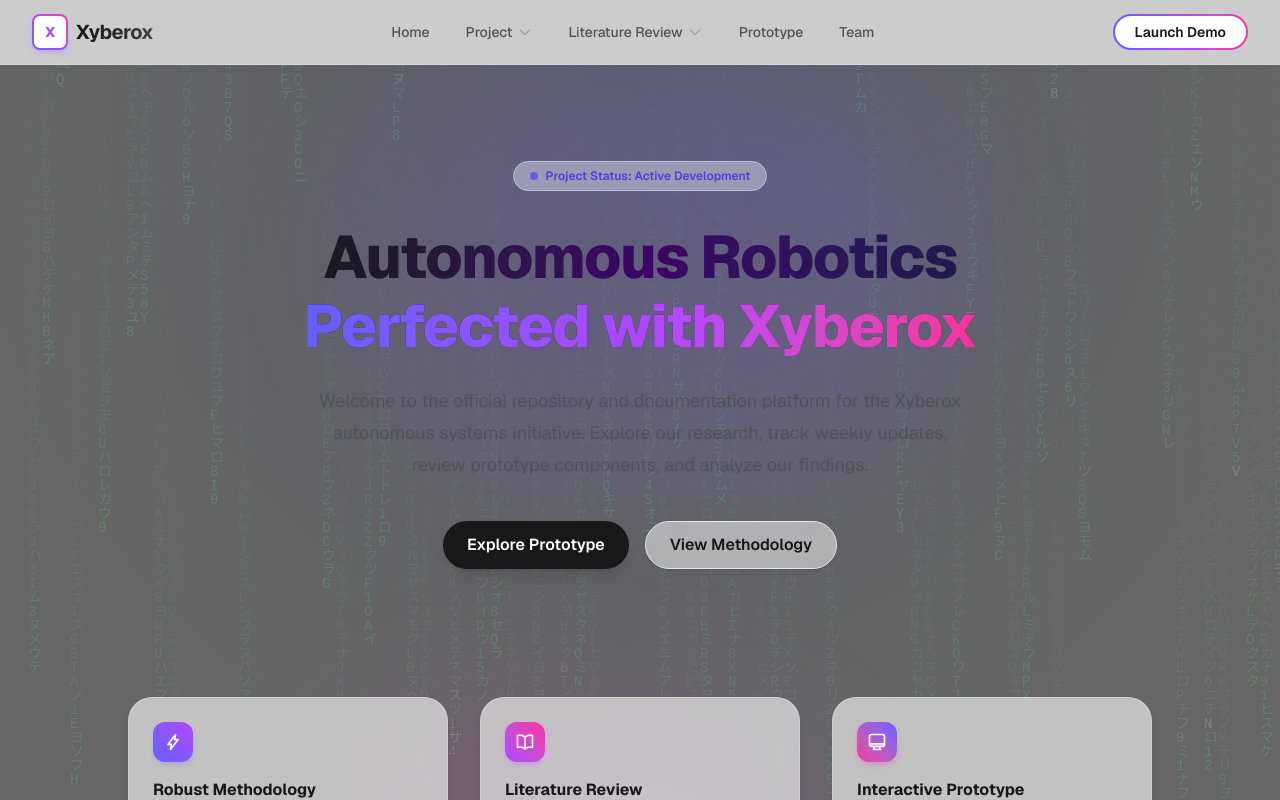
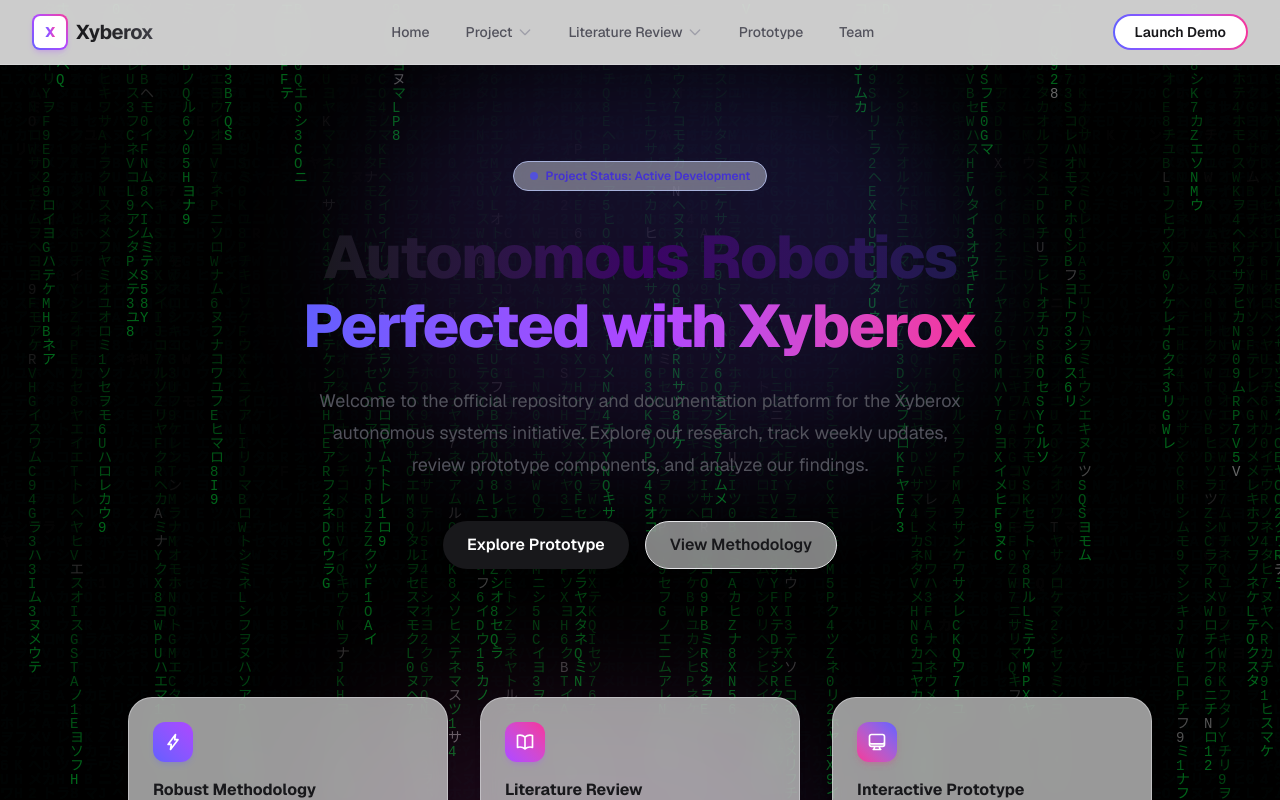
Before and after one commit to shrabondas5544/xyberox, a Next.js app: page / in a window 1280 px wide. Shown: the top 800 px of the page. Built offline with nearby package versions, Linux system fonts and the light colour scheme.

Commit message:
Make homepage and team page backgrounds transparent to show Matrix rain in center

```diff
--- a/app/components/MatrixBackground.tsx
+++ b/app/components/MatrixBackground.tsx
@@ -96,7 +96,7 @@ export default function MatrixBackground() {
   return (
     <canvas
       ref={canvasRef}
-      className="fixed inset-0 w-full h-full -z-50 pointer-events-none opacity-20 bg-black"
+      className="fixed inset-0 w-full h-full -z-50 pointer-events-none opacity-40 bg-black"
     />
   );
 }
--- a/app/page.tsx
+++ b/app/page.tsx
@@ -4,7 +4,6 @@ export default function Home() {
   return (
     <div className="relative flex flex-1 flex-col items-center justify-center overflow-hidden py-16 sm:py-24">
       {/* Dynamic Background Gradients */}
-      <div className="absolute inset-0 -z-10 bg-[radial-gradient(45rem_50rem_at_top,theme(colors.indigo.100),white)] opacity-40 dark:bg-[radial-gradient(45rem_50rem_at_top,theme(colors.zinc.900),theme(colors.zinc.950))] dark:opacity-80" />
       <div className="absolute top-0 right-1/4 -z-10 h-[400px] w-[600px] rounded-full bg-gradient-to-tr from-purple-500/10 to-indigo-500/20 blur-3xl dark:from-purple-500/5 dark:to-indigo-500/10" />
       <div className="absolute bottom-10 left-1/4 -z-10 h-[300px] w-[500px] rounded-full bg-gradient-to-br from-pink-500/10 to-purple-500/15 blur-3xl dark:from-pink-500/5 dark:to-purple-500/5" />
 
--- a/app/team/page.tsx
+++ b/app/team/page.tsx
@@ -130,7 +130,6 @@ export default function TeamPage() {
   return (
     <div className="relative flex-1 py-16 sm:py-24 overflow-hidden">
       {/* Background visual accents */}
-      <div className="absolute inset-0 -z-10 bg-[radial-gradient(45rem_50rem_at_top,theme(colors.indigo.100),white)] opacity-35 dark:bg-[radial-gradient(45rem_50rem_at_top,theme(colors.zinc.900),theme(colors.zinc.950))] dark:opacity-85" />
       <div className="absolute top-0 left-1/2 -translate-x-1/2 -z-10 h-[350px] w-[600px] rounded-full bg-gradient-to-tr from-purple-500/10 to-indigo-500/15 blur-3xl dark:from-purple-500/5 dark:to-indigo-500/5" />
 
       <div className="mx-auto max-w-7xl px-6 lg:px-8">
```
